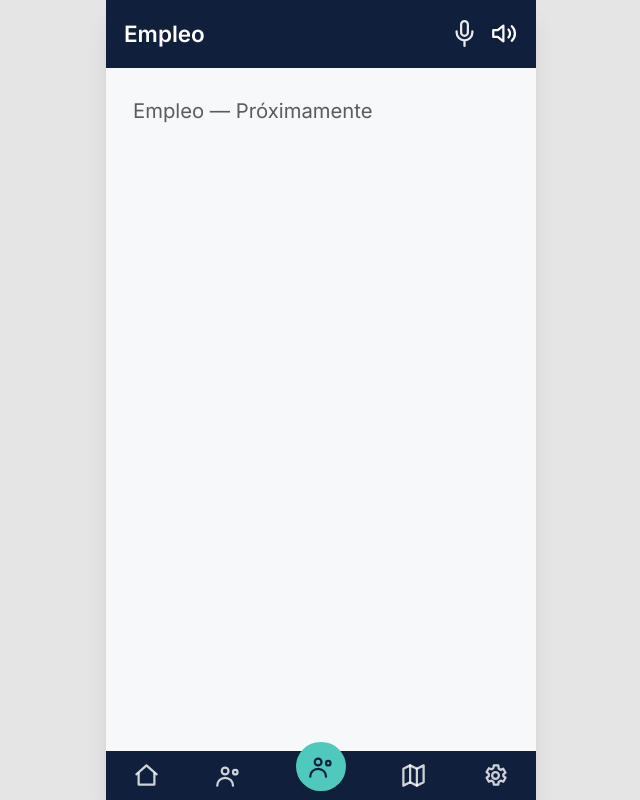
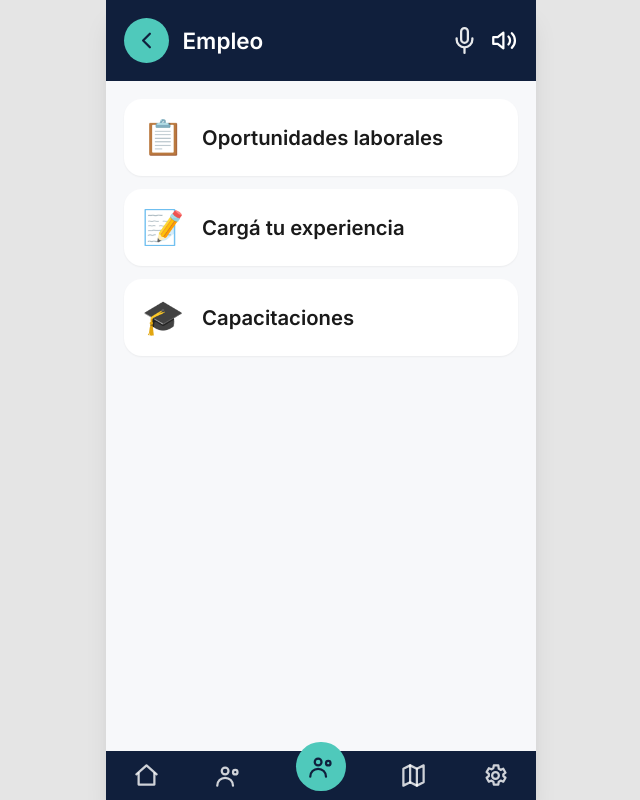
Before and after one commit to SimpleApp2026/simpleapp2026.github.io, a React (Vite) app: page /#/app/empleo in a window 1280 px wide. Shown: the whole page, without its empty margins (319-959 px from the left). Built offline with nearby package versions, Linux system fonts and the light colour scheme; the HTML template or start-up script is replaced by a standard one.

Commit message:
feat(empleo): data fixture and menu with nested routes

```diff
--- /dev/null
+++ b/src/app/empleo/Capacitaciones.tsx
@@ -0,0 +1,3 @@
+export function Capacitaciones() {
+  return <div className="p-6 text-lg">Capacitaciones (en construcción)</div>
+}
--- /dev/null
+++ b/src/app/empleo/CvBuilder.tsx
@@ -0,0 +1,3 @@
+export function CvBuilder() {
+  return <div className="p-6 text-lg">Cargá tu experiencia (en construcción)</div>
+}
--- /dev/null
+++ b/src/app/empleo/CvPreliminar.tsx
@@ -0,0 +1,3 @@
+export function CvPreliminar() {
+  return <div className="p-6 text-lg">Vista previa de CV (en construcción)</div>
+}
--- /dev/null
+++ b/src/app/empleo/EmpleoMenu.tsx
@@ -0,0 +1,28 @@
+import { useNavigate } from 'react-router-dom'
+import { ScreenHeader } from '../../layout/ScreenHeader'
+import { Card } from '../../ui/Card'
+
+const OPCIONES = [
+  { emoji: '📋', titulo: 'Oportunidades laborales', to: '/app/empleo/oportunidades' },
+  { emoji: '📝', titulo: 'Cargá tu experiencia', to: '/app/empleo/experiencia' },
+  { emoji: '🎓', titulo: 'Capacitaciones', to: '/app/empleo/capacitaciones' },
+]
+
+export function EmpleoMenu() {
+  const navigate = useNavigate()
+  return (
+    <div>
+      <ScreenHeader title="Empleo" onBack={() => navigate('/app/home')} />
+      <div className="p-4 flex flex-col gap-3">
+        {OPCIONES.map((o) => (
+          <button key={o.to} className="text-left" onClick={() => navigate(o.to)}>
+            <Card className="flex items-center gap-4">
+              <span className="text-3xl" aria-hidden="true">{o.emoji}</span>
+              <span className="text-lg font-semibold">{o.titulo}</span>
+            </Card>
+          </button>
+        ))}
+      </div>
+    </div>
+  )
+}
--- /dev/null
+++ b/src/app/empleo/Oportunidades.tsx
@@ -0,0 +1,3 @@
+export function Oportunidades() {
+  return <div className="p-6 text-lg">Oportunidades laborales (en construcción)</div>
+}
--- /dev/null
+++ b/src/app/empleo/PostulacionConfirmada.tsx
@@ -0,0 +1,3 @@
+export function PostulacionConfirmada() {
+  return <div className="p-6 text-lg">Postulación confirmada (en construcción)</div>
+}
--- /dev/null
+++ b/src/app/empleo/Postular.tsx
@@ -0,0 +1,3 @@
+export function Postular() {
+  return <div className="p-6 text-lg">Postular (en construcción)</div>
+}
--- /dev/null
+++ b/src/data/empleo.ts
@@ -0,0 +1,18 @@
+export interface Job { id: string; puesto: string; rubro: string; descripcion: string }
+export interface Capacitacion { id: string; titulo: string; detalle: string }
+
+export const JOBS: Job[] = [
+  { id: 'gerente-operaciones', puesto: 'Gerente de Operaciones', rubro: 'Mantenimiento Edificio/Corporativo', descripcion: 'Buscamos una persona con experiencia en la coordinación de equipos de mantenimiento y servicios generales para edificios corporativos. Se valora la organización, el trato cordial y la responsabilidad.' },
+  { id: 'secretaria-bilingue', puesto: 'Secretaria Ejecutiva Bilingüe', rubro: 'Energía/Administrativo', descripcion: 'Importante empresa del sector energético incorpora una secretaria ejecutiva con dominio de inglés para tareas administrativas, agenda y atención de reuniones. Se ofrece un ambiente de trabajo respetuoso y flexible.' },
+  { id: 'analista-cuentas', puesto: 'Analista de Cuentas a Pagar', rubro: 'Contable/Administrativo', descripcion: 'Importante grupo de empresas con más de 60 años de trayectoria en los sectores de construcción, minería, arquitectura y agroindustria se encuentra en la búsqueda de un/a Analista de Cuentas a Pagar. El principal desafío de esta posición es gestionar de manera integral el ciclo de cuentas por pagar y velar por el cumplimiento de las normativas fiscales vigentes. Quien ocupe el rol actuará como nexo analítico entre las áreas.' },
+]
+
+export const CAPACITACIONES: Capacitacion[] = [
+  { id: 'computacion', titulo: 'Introducción a la computación', detalle: 'Aprendé a usar la computadora desde cero, a tu ritmo.' },
+  { id: 'celular', titulo: 'Usá tu celular con confianza', detalle: 'Mensajes, fotos, videollamadas y apps útiles del día a día.' },
+  { id: 'tramites-digitales', titulo: 'Trámites digitales', detalle: 'Turnos, gestiones y trámites online de forma simple y segura.' },
+]
+
+export function getJob(id: string): Job | undefined {
+  return JOBS.find((j) => j.id === id)
+}
--- a/src/routes.tsx
+++ b/src/routes.tsx
@@ -15,6 +15,13 @@ import { ActividadesCategorias } from './app/actividades/ActividadesCategorias'
 import { ActividadCategoria } from './app/actividades/ActividadCategoria'
 import { ActividadDetalle } from './app/actividades/ActividadDetalle'
 import { ActividadConfirmacion } from './app/actividades/ActividadConfirmacion'
+import { EmpleoMenu } from './app/empleo/EmpleoMenu'
+import { CvBuilder } from './app/empleo/CvBuilder'
+import { CvPreliminar } from './app/empleo/CvPreliminar'
+import { Oportunidades } from './app/empleo/Oportunidades'
+import { Postular } from './app/empleo/Postular'
+import { PostulacionConfirmada } from './app/empleo/PostulacionConfirmada'
+import { Capacitaciones } from './app/empleo/Capacitaciones'
 
 export function AppRoutes() {
   return (
@@ -40,7 +47,15 @@ export function AppRoutes() {
           <Route path=":cat" element={<ActividadCategoria />} />
           <Route path=":cat/:id" element={<ActividadDetalle />} />
         </Route>
-        <Route path="empleo" element={<Placeholder title="Empleo" />} />
+        <Route path="empleo">
+          <Route index element={<EmpleoMenu />} />
+          <Route path="experiencia" element={<CvBuilder />} />
+          <Route path="cv" element={<CvPreliminar />} />
+          <Route path="oportunidades" element={<Oportunidades />} />
+          <Route path="oportunidades/:id" element={<Postular />} />
+          <Route path="postulado" element={<PostulacionConfirmada />} />
+          <Route path="capacitaciones" element={<Capacitaciones />} />
+        </Route>
         <Route path="descuentos" element={<Placeholder title="Descuentos" />} />
         <Route path="clubes" element={<Placeholder title="Clubes" />} />
         <Route path="ayuda" element={<Placeholder title="Ayuda" />} />
```
Also changed, not shown: 2 other files (tests, documents, lock files or other folders).
